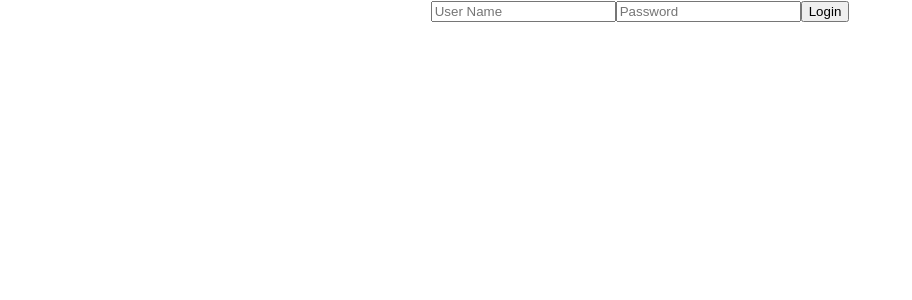
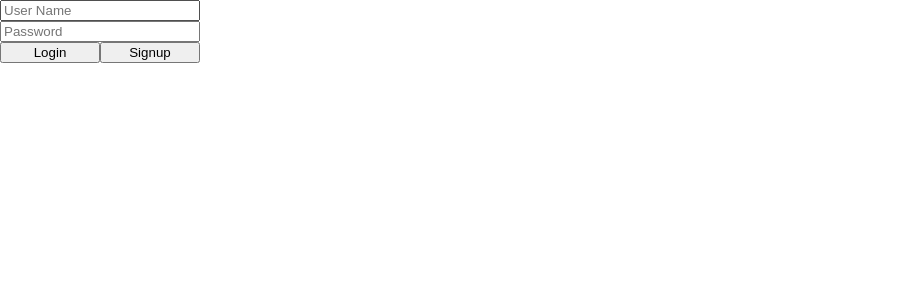
Before and after one commit to Joemokhtarali/bills-manager-frontend, a React (Create React App) app: page / in a window 1280 px wide. Shown: the top 300 px of the page, without its empty margins (0-912 px from the left). Built offline with nearby package versions, Linux system fonts and the light colour scheme.

Commit message:
form updated with user and password

```diff
--- a/src/forms/login.js
+++ b/src/forms/login.js
@@ -1,30 +1,50 @@
-import {React , useState} from 'react'
+import { React, useState } from "react";
 
-export default function Login(){
-    const [userName, setuserName] = useState('')
-    const [password, setPassword] = useState('')
+export default function Login() {
+  const [userName, setuserName] = useState("");
+  const [password, setPassword] = useState("");
 
-    const changeUserName = (e) => {
-        setuserName(e.target.value)
-    }
+  const changeUserName = (e) => {
+    setuserName(e.target.value);
+  };
 
+  const changepassword = (e) => {
+    setPassword(e.target.value);
+  };
 
-    const changepassword = (e) => {
-        setPassword(e.target.value)
-    }
+  const handleLoginSubmit = (e) => {
+    e.preventDefault();
+    console.log('Login', userName, password);
+  };
+  const handleSignupSubmit = (e) => {
+    e.preventDefault();
+    console.log('Signup', userName, password);
+  };
 
-    const handleSubmit = (e) => {
-        e.preventDefault()
-        console.log(userName, password)
-    }
-
-    return(
-        <div>
-            <form onSubmit={handleSubmit}>
-                <input type='text' onChange={changeUserName} value={userName} placeholder='User Name'/>
-                <input type='password' onChange={changepassword} value={password} placeholder='Password'/>
-                <button type='submit'>Login</button>
-            </form>
+  return (
+    <div style={{ height: "400px", width: "200px"}}>
+      <form
+        style={{ display: "flex", flexDirection: "column" , textAlign: 'center'}}
+      >
+        <input
+          type="text"
+          onChange={changeUserName}
+          value={userName}
+          placeholder="User Name"
+        />
+        <input
+          type="password"
+          onChange={changepassword}
+          value={password}
+          placeholder="Password"
+        />
+        <div style={{ display: "flex", flexDirection: "row" }}>
+          <button style={{ width: "100px" }} type="submit" onClick={handleLoginSubmit}>
+            Login
+          </button>
+          <button style={{ width: "100px" }} onClick={handleSignupSubmit}>Signup</button>
         </div>
-    )
+      </form>
+    </div>
+  );
 }
```
Also changed, not shown: 1 other file (tests, documents, lock files or other folders).
